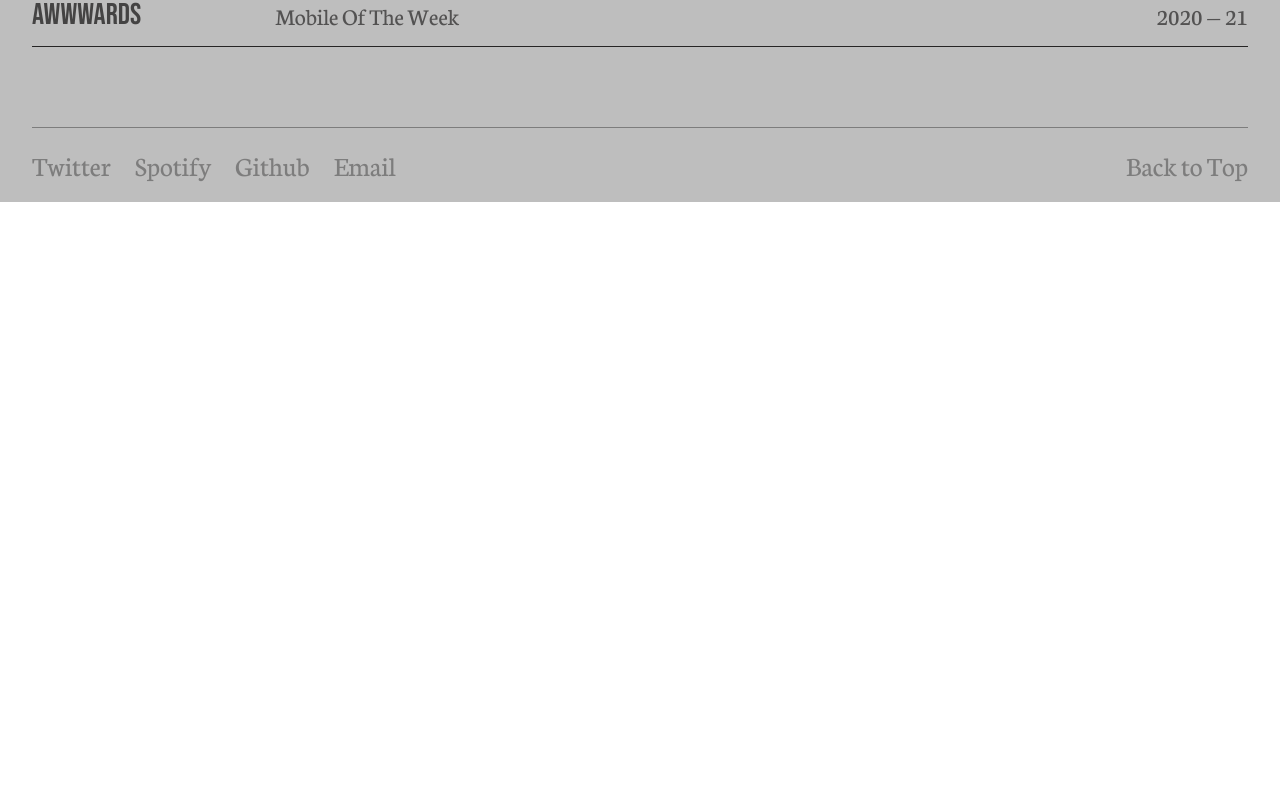
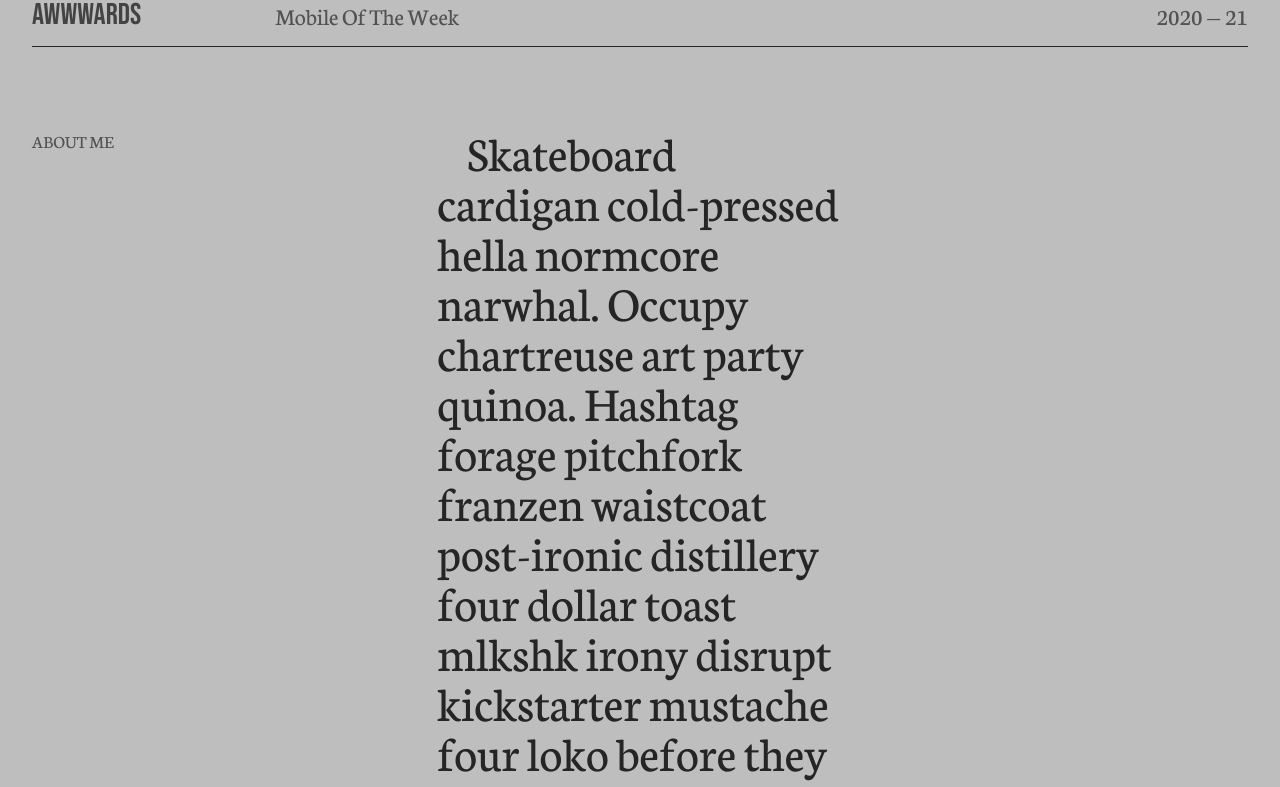
Before and after one commit to hayatul-islam/Sam-Goddard, a React (Create React App) app: page /about in a window 1280 px wide. Shown: the part 1797-2584 px from the top of the page. Before the commit the page ends 1999 px from the top, so only its background shows below. Built offline with nearby package versions, Linux system fonts and the light colour scheme.

Commit message:
about design

```diff
--- /dev/null
+++ b/src/components/home/AboutMe.js
@@ -0,0 +1,31 @@
+import React from "react";
+
+function AboutMe() {
+  return (
+    <>
+      <div className="grid grid-cols-3 pb-20">
+        <div>
+          <h2 className="text-[18px] text-[#262525] opacity-70 font-neuton">
+            ABOUT ME
+          </h2>
+        </div>
+        <div>
+          <p className="text-[50px] text-[#262525] font-neuton leading-none ">
+            &nbsp;&nbsp;&nbsp;&nbsp;Skateboard cardigan cold-pressed hella
+            normcore narwhal. Occupy chartreuse art party quinoa. Hashtag forage
+            pitchfork franzen waistcoat post-ironic distillery four dollar toast
+            mlkshk irony disrupt kickstarter mustache four loko before they sold
+            out. Pinterest DIY pop-up, viral four loko celiac put a bird on it
+            chartreuse dreamcatcher lo-fi praxis meggings <br /> <br />
+            Gastropub gentrify ugh hashtag literally schlitz ramps viral bruh
+            hammock typewriter pork belly. Cornhole 8-bit health goth literally.
+            Four dollar toast YOLO portland paleo, kale chips cray swag before
+            they sold out mixtape pitchfork actually cold-pressed DSA.
+          </p>
+        </div>
+      </div>
+    </>
+  );
+}
+
+export default AboutMe;
--- a/src/pages/About.js
+++ b/src/pages/About.js
@@ -1,6 +1,7 @@
 import React from "react";
 import AboutContent from "../components/about/AboutContent";
 import FeaturesAwards from "../components/about/FeaturesAwards";
+import AboutMe from "../components/home/AboutMe";
 
 function About() {
   return (
@@ -8,6 +9,7 @@ function About() {
       <div className="px-[32px]">
         <AboutContent />
         <FeaturesAwards />
+        <AboutMe />
       </div>
     </>
   );
```
